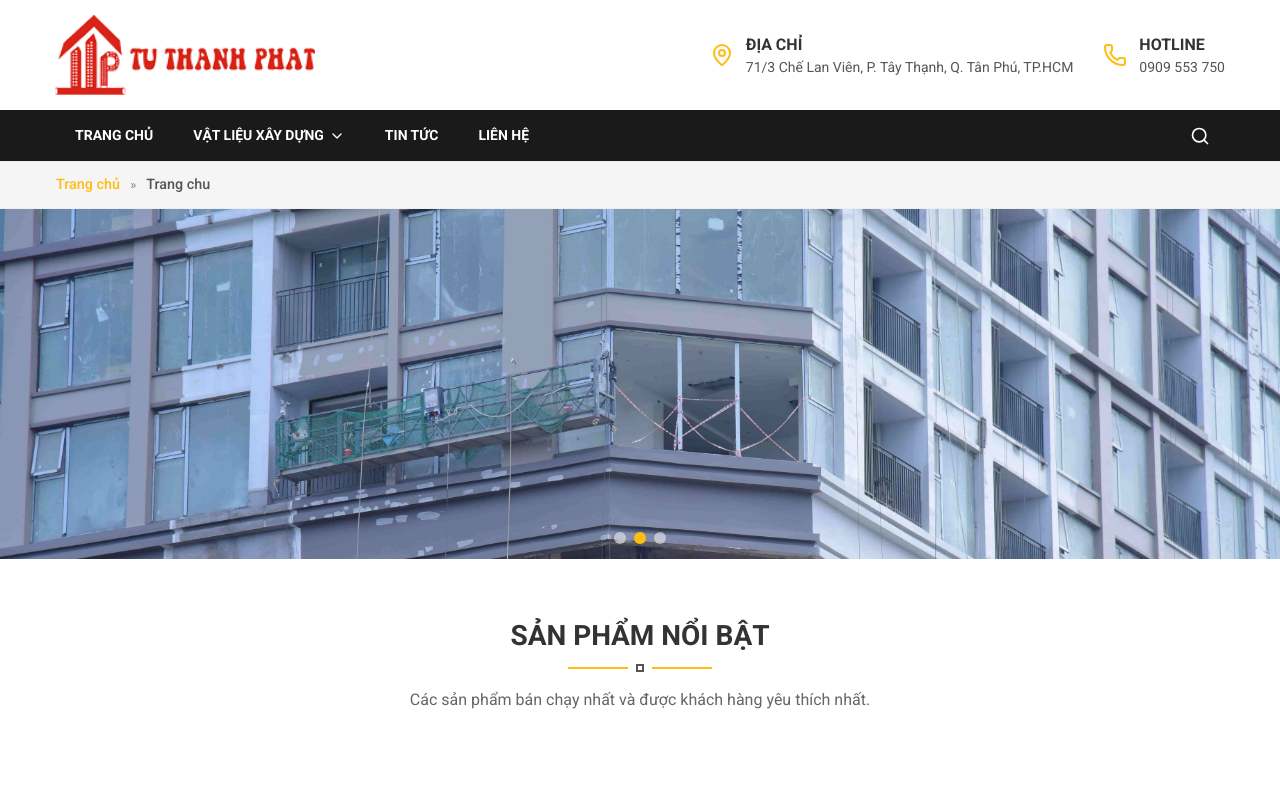
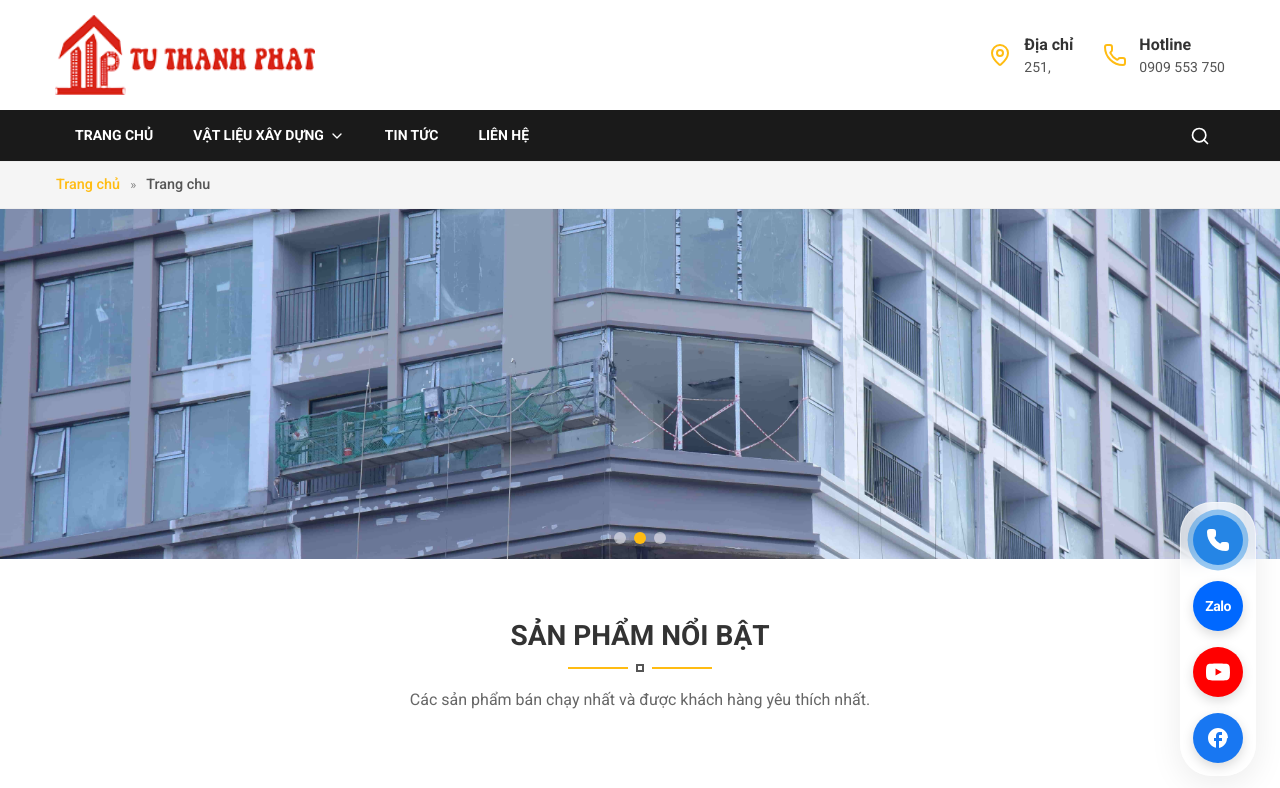
Before and after one commit to bladeonfire2402/VLXD, a Next.js app: page /trang-chu in a window 1280 px wide. Shown: the top 788 px of the page. Built offline with nearby package versions, Linux system fonts and the light colour scheme.

Commit message:
Fix wording, add few components

```diff
--- a/src/app/layout.tsx
+++ b/src/app/layout.tsx
@@ -8,6 +8,7 @@ import StyledComponentsRegistry from "@/lib/registry";
 import { GlobalModalManager } from "@/components/shared/modal/GlobalModalManager";
 import { Header } from "@/components/layout/Header";
 import { Footer } from "@/components/layout/Footer";
+import { SocialMediaBar } from "@/components/layout/social-media-bar";
 
 const roboto = Roboto({ weight: ['400', '500', '700'], subsets: ["latin", "vietnamese"] });
 
@@ -38,6 +39,9 @@ export default function RootLayout({
               <Footer />
             </div>
 
+            {/* Floating Social Media Bar */}
+            <SocialMediaBar position="bottom-right" phoneNumber="0909 553 750" />
+
             {/* Layer 2: Global Modal Manager */}
             <GlobalModalManager />
             <ToastContainer position="bottom-right" autoClose={3000} />
--- a/src/app/lien-he/page.tsx
+++ b/src/app/lien-he/page.tsx
@@ -1,8 +1,8 @@
 import ContactPage from '@/views/Contact';
 
 export const metadata = {
-  title: 'Liên Hệ | VLXD Tư Thành Phát',
-  description: 'Liên hệ với Công ty TNHH MTV Vật Liệu Xây Dựng Tư Thành Phát.',
+  title: 'Liên Hệ | VLXD Anh Tuấn',
+  description: 'Liên hệ với Công ty TNHH MTV Vật Liệu Xây Dựng Anh Tuấn.',
 };
 
 export default function LienHe() {
--- a/src/components/layout/Footer.tsx
+++ b/src/components/layout/Footer.tsx
@@ -6,7 +6,7 @@ export function Footer() {
     <footer className="site-footer">
       <div className="footer-container">
         <div className="footer-section">
-          <h3>Về VLXD Pro</h3>
+          <h3>Về VLXD Anh Tuấn</h3>
           <p>
             Hệ thống phân phối vật liệu xây dựng hàng đầu.
             Cung cấp sản phẩm chất lượng cao, giá cả cạnh tranh
--- a/src/components/layout/Header/DesktopHeader/index.tsx
+++ b/src/components/layout/Header/DesktopHeader/index.tsx
@@ -28,8 +28,10 @@ import {
 
 const content = {
   logo: AssetManager.logo,
-  address: "71/3 Chế Lan Viên, P. Tây Thạnh, Q. Tân Phú, TP.HCM",
+  address: "251,",
   hotline: "0909 553 750",
+  addressTitle: "Địa chỉ",
+  hotlineTitle: "Hotline",
 };
 
 export const DesktopHeader = () => {
@@ -51,7 +53,7 @@ export const DesktopHeader = () => {
                   <MapPin size={24} />
                 </InfoIcon>
                 <InfoText>
-                  <InfoLabel>ĐỊA CHỈ</InfoLabel>
+                  <InfoLabel>{content.addressTitle}</InfoLabel>
                   <InfoValue>{content.address}</InfoValue>
                 </InfoText>
               </InfoItem>
@@ -61,7 +63,7 @@ export const DesktopHeader = () => {
                   <Phone size={24} />
                 </InfoIcon>
                 <InfoText>
-                  <InfoLabel>HOTLINE</InfoLabel>
+                  <InfoLabel>{content.hotlineTitle}</InfoLabel>
                   <InfoValue>{content.hotline}</InfoValue>
                 </InfoText>
               </InfoItem>
--- /dev/null
+++ b/src/components/layout/social-media-bar/index.tsx
@@ -0,0 +1,94 @@
+"use client";
+
+import React from "react";
+import { Phone } from "lucide-react";
+import {
+  SocialMediaBarContainer,
+  SocialMediaItem,
+  Tooltip,
+  SocialMediaPosition,
+} from "./styles";
+
+export interface SocialMediaBarProps {
+  position?: SocialMediaPosition;
+  phoneNumber?: string;
+  zaloNumber?: string;
+  youtubeUrl?: string;
+  facebookUrl?: string;
+}
+
+export const SocialMediaBar: React.FC<SocialMediaBarProps> = ({
+  position = "middle-right",
+  phoneNumber = "0909553750",
+  zaloNumber = "0909553750",
+  youtubeUrl = "#",
+  facebookUrl = "#",
+}) => {
+  // Determine tooltip orientation class
+  const isLeft = position.toLowerCase().includes("left");
+  const alignmentClass = isLeft ? "left-aligned" : "right-aligned";
+
+  // Format phone number for tel link (remove spaces)
+  const formattedPhone = phoneNumber.replace(/\s+/g, "");
+
+  // Format Zalo link
+  const formattedZalo = zaloNumber.replace(/\s+/g, "");
+  const zaloLink = `https://zalo.me/${formattedZalo}`;
+
+  return (
+    <SocialMediaBarContainer $position={position} className={alignmentClass}>
+      {/* Phone Button */}
+      <SocialMediaItem
+        href={`tel:${formattedPhone}`}
+        $bgColor="#2585e5"
+        $isPhone={true}
+        aria-label="Gọi điện thoại"
+      >
+        <Phone fill="currentColor" />
+        <Tooltip>Gọi hotline: {phoneNumber}</Tooltip>
+      </SocialMediaItem>
+
+      {/* Zalo Button */}
+      <SocialMediaItem
+        href={zaloLink}
+        target="_blank"
+        rel="noopener noreferrer"
+        $bgColor="#0068FF"
+        aria-label="Chat Zalo"
+      >
+        <span className="zalo-text">Zalo</span>
+        <Tooltip>Chat qua Zalo</Tooltip>
+      </SocialMediaItem>
+
+      {/* Youtube Button */}
+      <SocialMediaItem
+        href={youtubeUrl}
+        target="_blank"
+        rel="noopener noreferrer"
+        $bgColor="#FF0000"
+        aria-label="Kênh Youtube"
+      >
+        <svg viewBox="0 0 24 24" width="24" height="24" fill="currentColor">
+          <path d="M23.498 6.163a3.003 3.003 0 0 0-2.11-2.107C19.522 3.5 12 3.5 12 3.5s-7.522 0-9.388.556a3.003 3.003 0 0 0-2.11 2.107C0 8.029 0 12 0 12s0 3.971.502 5.837a3.003 3.003 0 0 0 2.11 2.107C4.478 20.5 12 20.5 12 20.5s7.522 0 9.388-.556a3.003 3.003 0 0 0 2.11-2.107C24 15.971 24 12 24 12s0-3.971-.502-5.837zM9.545 15.568V8.432L15.818 12l-6.273 3.568z" />
+        </svg>
+        <Tooltip>Kênh Youtube</Tooltip>
+      </SocialMediaItem>
+
+      {/* Facebook Button */}
+      <SocialMediaItem
+        href={facebookUrl}
+        target="_blank"
+        rel="noopener noreferrer"
+        $bgColor="#1877F2"
+        aria-label="Trang Facebook"
+      >
+        <svg viewBox="0 0 24 24" width="24" height="24" fill="currentColor">
+          <path d="M22 12c0-5.52-4.48-10-10-10S2 6.48 2 12c0 4.84 3.44 8.87 8 9.8V15H8v-3h2V9.5C10 7.57 11.57 6 13.5 6H16v3h-2c-.55 0-1 .45-1 1v2h3v3h-3v6.95c4.56-.93 8-4.96 8-9.75z" />
+        </svg>
+        <Tooltip>Trang Facebook</Tooltip>
+      </SocialMediaItem>
+    </SocialMediaBarContainer>
+  );
+};
+
+export default SocialMediaBar;
--- /dev/null
+++ b/src/components/layout/social-media-bar/styles.tsx
@@ -0,0 +1,212 @@
+import styled, { keyframes, css } from "styled-components";
+
+// Types for props
+export type SocialMediaPosition =
+  | "bottom left"
+  | "bottom right"
+  | "middle left"
+  | "middle right"
+  | "bottom-left"
+  | "bottom-right"
+  | "middle-left"
+  | "middle-right";
+
+interface ContainerProps {
+  $position: SocialMediaPosition;
+}
+
+// Keyframes for animations
+const pulse = keyframes`
+  0% {
+    box-shadow: 0 0 0 0 rgba(30, 136, 229, 0.7);
+  }
+  70% {
+    box-shadow: 0 0 0 15px rgba(30, 136, 229, 0);
+  }
+  100% {
+    box-shadow: 0 0 0 0 rgba(30, 136, 229, 0);
+  }
+`;
+
+const getPositionStyles = (position: SocialMediaPosition) => {
+  const pos = position.toLowerCase().replace(" ", "-");
+  switch (pos) {
+    case "bottom-left":
+      return css`
+        bottom: 24px;
+        left: 24px;
+      `;
+    case "bottom-right":
+      return css`
+        bottom: 24px;
+        right: 24px;
+      `;
+    case "middle-left":
+      return css`
+        top: 50%;
+        transform: translateY(-50%);
+        left: 24px;
+      `;
+    case "middle-right":
+    default:
+      return css`
+        top: 50%;
+        transform: translateY(-50%);
+        right: 24px;
+      `;
+  }
+};
+
+export const SocialMediaBarContainer = styled.div<ContainerProps>`
+  position: fixed;
+  display: flex;
+  flex-direction: column;
+  align-items: center;
+  gap: 16px;
+  z-index: 9999;
+  padding: 12px;
+  background: rgba(255, 255, 255, 0.75);
+  backdrop-filter: blur(10px);
+  -webkit-backdrop-filter: blur(10px);
+  border-radius: 32px;
+  box-shadow: 0 8px 32px rgba(0, 0, 0, 0.08);
+  border: 1px solid rgba(255, 255, 255, 0.4);
+  transition: all 0.3s cubic-bezier(0.16, 1, 0.3, 1);
+
+  ${({ $position }) => getPositionStyles($position)}
+
+  @media (max-width: 768px) {
+    gap: 12px;
+    padding: 8px;
+    border-radius: 24px;
+
+    // Adjust bottom positioning for mobile devices to not overlap native bottom navigations
+    ${({ $position }) => {
+      const pos = $position.toLowerCase().replace(" ", "-");
+      if (pos.startsWith("bottom")) {
+        return css`
+          bottom: 16px;
+        `;
+      }
+      return "";
+    }}
+  }
+`;
+
+export const SocialMediaItem = styled.a<{ $bgColor: string; $isPhone?: boolean }>`
+  width: 50px;
+  height: 50px;
+  border-radius: 50%;
+  background-color: ${({ $bgColor }) => $bgColor};
+  display: flex;
+  align-items: center;
+  justify-content: center;
+  color: #ffffff;
+  text-decoration: none;
+  cursor: pointer;
+  box-shadow: 0 4px 12px rgba(0, 0, 0, 0.15);
+  transition: all 0.3s cubic-bezier(0.34, 1.56, 0.64, 1);
+  position: relative;
+
+  ${({ $isPhone }) =>
+    $isPhone &&
+    css`
+      animation: ${pulse} 2s infinite;
+    `}
+
+  svg {
+    width: 24px;
+    height: 24px;
+    transition: transform 0.3s ease;
+  }
+
+  span.zalo-text {
+    font-weight: 800;
+    font-size: 14px;
+    letter-spacing: -0.5px;
+    text-transform: none;
+    font-family: inherit;
+  }
+
+  &:hover {
+    transform: scale(1.15) translateY(-4px);
+    box-shadow: 0 8px 20px rgba(0, 0, 0, 0.25);
+    filter: brightness(1.05);
+
+    svg {
+      transform: scale(1.1) rotate(10deg);
+    }
+  }
+
+  &:active {
+    transform: scale(0.95);
+  }
+
+  @media (max-width: 768px) {
+    width: 44px;
+    height: 44px;
+
+    svg {
+      width: 20px;
+      height: 20px;
+    }
+
+    span.zalo-text {
+      font-size: 12px;
+    }
+  }
+`;
+
+export const Tooltip = styled.span`
+  position: absolute;
+  background: #212529;
+  color: #ffffff;
+  padding: 6px 12px;
+  border-radius: 6px;
+  font-size: 12px;
+  font-weight: 500;
+  white-space: nowrap;
+  opacity: 0;
+  visibility: hidden;
+  transition: all 0.2s ease;
+  pointer-events: none;
+  box-shadow: 0 4px 10px rgba(0, 0, 0, 0.15);
+
+  /* Set position of tooltips based on side */
+  ${({ theme }) => {
+    // We can infer tooltip side by the outer container positioning
+    return css`
+      .left-aligned & {
+        left: calc(100% + 10px);
+        &::after {
+          content: "";
+          position: absolute;
+          top: 50%;
+          right: 100%;
+          transform: translateY(-50%);
+          border-width: 5px;
+          border-style: solid;
+          border-color: transparent #212529 transparent transparent;
+        }
+      }
+      .right-aligned & {
+        right: calc(100% + 10px);
+        &::after {
+          content: "";
+          position: absolute;
+          top: 50%;
+          left: 100%;
+          transform: translateY(-50%);
+          border-width: 5px;
+          border-style: solid;
+          border-color: transparent transparent transparent #212529;
+        }
+      }
+    `;
+  }}
+
+  ${SocialMediaItem}:hover & {
+    opacity: 1;
+    visibility: visible;
+  }
+`;
--- a/src/screens/Home/components/FAQAndCommitments/index.tsx
+++ b/src/screens/Home/components/FAQAndCommitments/index.tsx
@@ -15,18 +15,18 @@ import {
 
 const FAQ_DATA = [
   {
-    title: 'TƯ THÀNH PHÁT HOẠT ĐỘNG TỪ KHI NÀO?',
-    content: 'Công ty TNHH SX-TM-DV Tư Thành Phát được thành lập vào tháng 01 năm 2008. Đây là thời kỳ ngành xây dựng Việt Nam có nhiều biến động và ngành vật liệu xây dựng gặp rất nhiều khó khăn. Mãi đến tháng 01 năm 2010, Tư Thành Phát mới chính thức được khách hàng ghi nhận là nhà phân phối sắt thép xây dựng hàng đầu ở TP.Hồ Chí Minh và khu vực lân cận.',
+    title: 'Anh Tuấn HOẠT ĐỘNG TỪ KHI NÀO?',
+    content: 'Công ty TNHH SX-TM-DV Anh Tuấn được thành lập vào tháng 01 năm 2008. Đây là thời kỳ ngành xây dựng Việt Nam có nhiều biến động và ngành vật liệu xây dựng gặp rất nhiều khó khăn. Mãi đến tháng 01 năm 2010, Anh Tuấn mới chính thức được khách hàng ghi nhận là nhà phân phối sắt thép xây dựng hàng đầu ở TP.Hồ Chí Minh và khu vực lân cận.',
     isOpen: true
   },
   {
     title: 'PHƯƠNG CHÂM HOẠT ĐỘNG.',
-    content: 'Chúng tôi luôn đặt lợi ích và sự hài lòng của khách hàng lên hàng đầu. Với phương châm "Uy tín - Chất lượng - Hiệu quả", Tư Thành Phát không ngừng nỗ lực để mang đến những sản phẩm và dịch vụ tốt nhất.',
+    content: 'Chúng tôi luôn đặt lợi ích và sự hài lòng của khách hàng lên hàng đầu. Với phương châm "Uy tín - Chất lượng - Hiệu quả", Anh Tuấn không ngừng nỗ lực để mang đến những sản phẩm và dịch vụ tốt nhất.',
     isOpen: false
   },
   {
-    title: 'TƯ THÀNH PHÁT PHÂN PHỐI NHỮNG SẢN PHẨM NÀO?',
-    content: 'Tư Thành Phát chuyên phân phối các loại vật liệu xây dựng như: Sắt thép xây dựng (Pomina, Việt Nhật, Miền Nam...), xi măng, gạch tuynel, cát, đá xây dựng và các loại vật liệu khác phục vụ cho mọi công trình.',
+    title: 'Anh Tuấn PHÂN PHỐI NHỮNG SẢN PHẨM NÀO?',
+    content: 'Anh Tuấn chuyên phân phối các loại vật liệu xây dựng như: Sắt thép xây dựng (Pomina, Việt Nhật, Miền Nam...), xi măng, gạch tuynel, cát, đá xây dựng và các loại vật liệu khác phục vụ cho mọi công trình.',
     isOpen: false
   }
 ];
@@ -54,7 +54,7 @@ const FAQAndCommitments = () => {
           ))}
         </LeftColumn>
         <RightColumn>
-          <CommitmentsTitle>TƯ THÀNH PHÁT CAM KẾT GÌ?</CommitmentsTitle>
+          <CommitmentsTitle>Anh Tuấn CAM KẾT GÌ?</CommitmentsTitle>
           <CommitmentList>
             {COMMITMENTS_DATA.map((commitment, index) => (
               <CommitmentItem key={index}>
--- a/src/screens/Home/components/TestimonialSection/index.tsx
+++ b/src/screens/Home/components/TestimonialSection/index.tsx
@@ -20,7 +20,7 @@ const TESTIMONIALS_DATA = [
     name: 'NGÔ HOÀI THANH',
     role: '/ KINH DOANH TỰ DO',
     avatar: 'https://images.unsplash.com/photo-1599566150163-29194dcaad36?w=200&q=80',
-    quote: 'Vật liệu xây dựng do Tư Thành Phát cung cấp luôn có giấy tờ xuất xứ rõ ràng, số lượng chính xác. Nhân viên tư vấn nhiệt tình và nhanh chóng.'
+    quote: 'Vật liệu xây dựng do Anh Tuấn cung cấp luôn có giấy tờ xuất xứ rõ ràng, số lượng chính xác. Nhân viên tư vấn nhiệt tình và nhanh chóng.'
   },
   {
     id: 2,
--- a/src/views/Contact/index.tsx
+++ b/src/views/Contact/index.tsx
@@ -47,7 +47,7 @@ const ContactPage = () => {
         <Grid>
           {/* Left Column: Company Info */}
           <Column>
-            <SectionTitle>CÔNG TY TNHH MTV VẬT LIỆU XÂY DỰNG TƯ THÀNH PHÁT</SectionTitle>
+            <SectionTitle>CÔNG TY TNHH MTV VẬT LIỆU XÂY DỰNG Anh Tuấn</SectionTitle>
             <TitleDivider>
               <SquareIcon />
               <YellowLine />
@@ -151,7 +151,7 @@ const ContactPage = () => {
           allowFullScreen={false}
           loading="lazy"
           referrerPolicy="no-referrer-when-downgrade"
-          title="Google Map VLXD Tư Thành Phát"
+          title="Google Map VLXD Anh Tuấn"
         />
       </MapContainer>
     </ContactWrapper>
--- a/src/views/ProductDetail/index.tsx
+++ b/src/views/ProductDetail/index.tsx
@@ -93,7 +93,7 @@ const ProductDetailPage: React.FC<ProductDetailPageProps> = ({ product, relatedP
           <ProductName>{product.name}</ProductName>
           <ProductPrice>{product.price || 'Liên hệ'}</ProductPrice>
           <ProductDescription>
-            Tư Thành Phát luôn là địa chỉ cung cấp {product.name.toLowerCase()} của mọi công trình,
+            Anh Tuấn luôn là địa chỉ cung cấp {product.name.toLowerCase()} của mọi công trình,
             nhận đơn đặt hàng theo hợp đồng, phân phối cho mọi công trình lớn nhỏ.
           </ProductDescription>
           <ContactButton onClick={() => setActiveTab('order')}>
```
Lines whose indentation alone changed are shown as unchanged.
